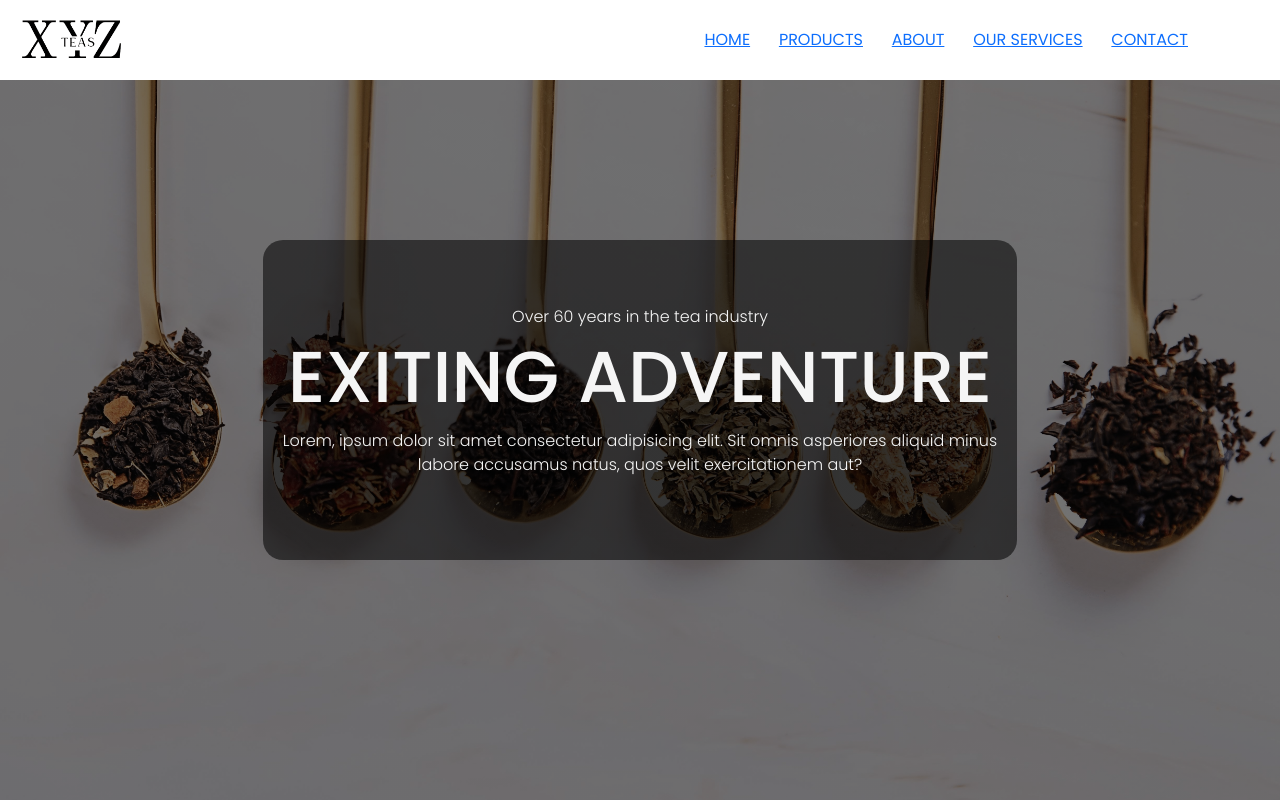
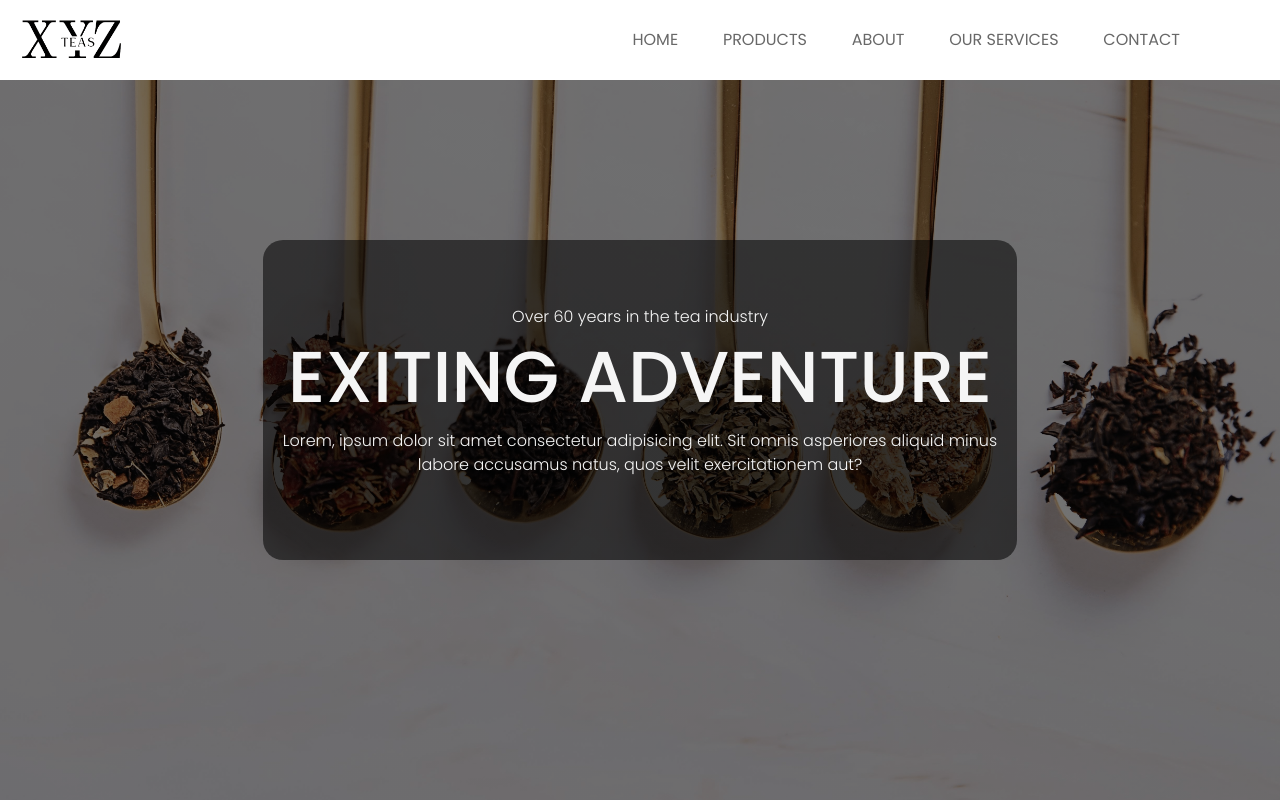
Before and after one commit to Thinushika/XYZteas_website, a Next.js app: page / in a window 1280 px wide. Shown: the top 800 px of the page. Built offline with nearby package versions, Linux system fonts and the light colour scheme.

Commit message:
a tag added

```diff
--- a/pages/index.js
+++ b/pages/index.js
@@ -50,32 +50,28 @@ export default function Home() {
             <div className="mx-auto"></div>
             <ul className="navbar-nav p-3">
               <li className="nav-item">
-                <Link
-                  className="nav-link active"
-                  aria-current="page"
-                  href="#section-1"
-                >
-                  HOME
+                <Link aria-current="page" href="#section-1">
+                  <a className="nav-link active">HOME</a>
                 </Link>
               </li>
               <li className="nav-item">
                 <Link className="nav-link " href="#section-2">
-                  PRODUCTS
+                  <a className="nav-link active">PRODUCTS</a>
                 </Link>
               </li>
               <li className="nav-item">
                 <Link className="nav-link" href="#section-3">
-                  ABOUT
+                  <a className="nav-link active">ABOUT</a>
                 </Link>
               </li>
               <li className="nav-item">
                 <Link className="nav-link" href="#section-4">
-                  OUR SERVICES
+                  <a className="nav-link active">OUR SERVICES</a>
                 </Link>
               </li>
               <li className="nav-item">
                 <Link className="nav-link" href="#section-5">
-                  CONTACT
+                  <a className="nav-link active">CONTACT</a>
                 </Link>
               </li>
             </ul>
```
